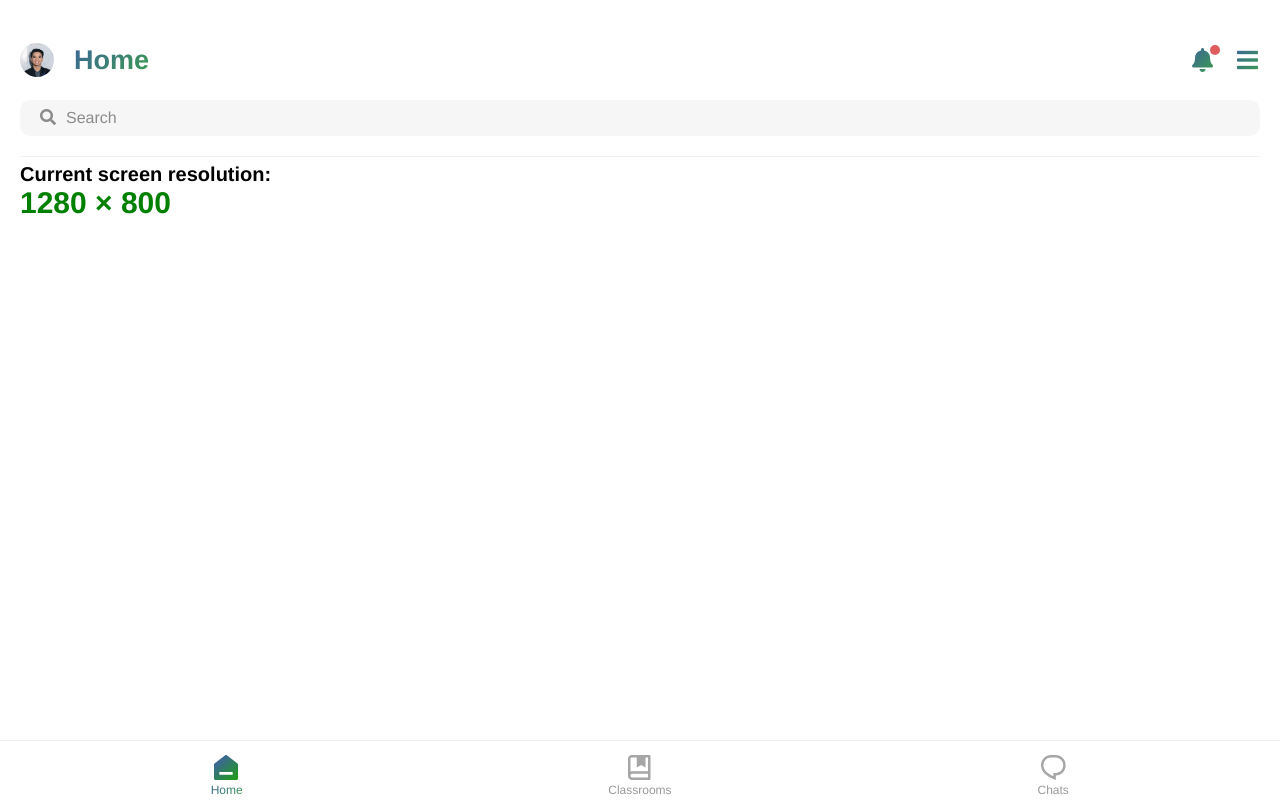
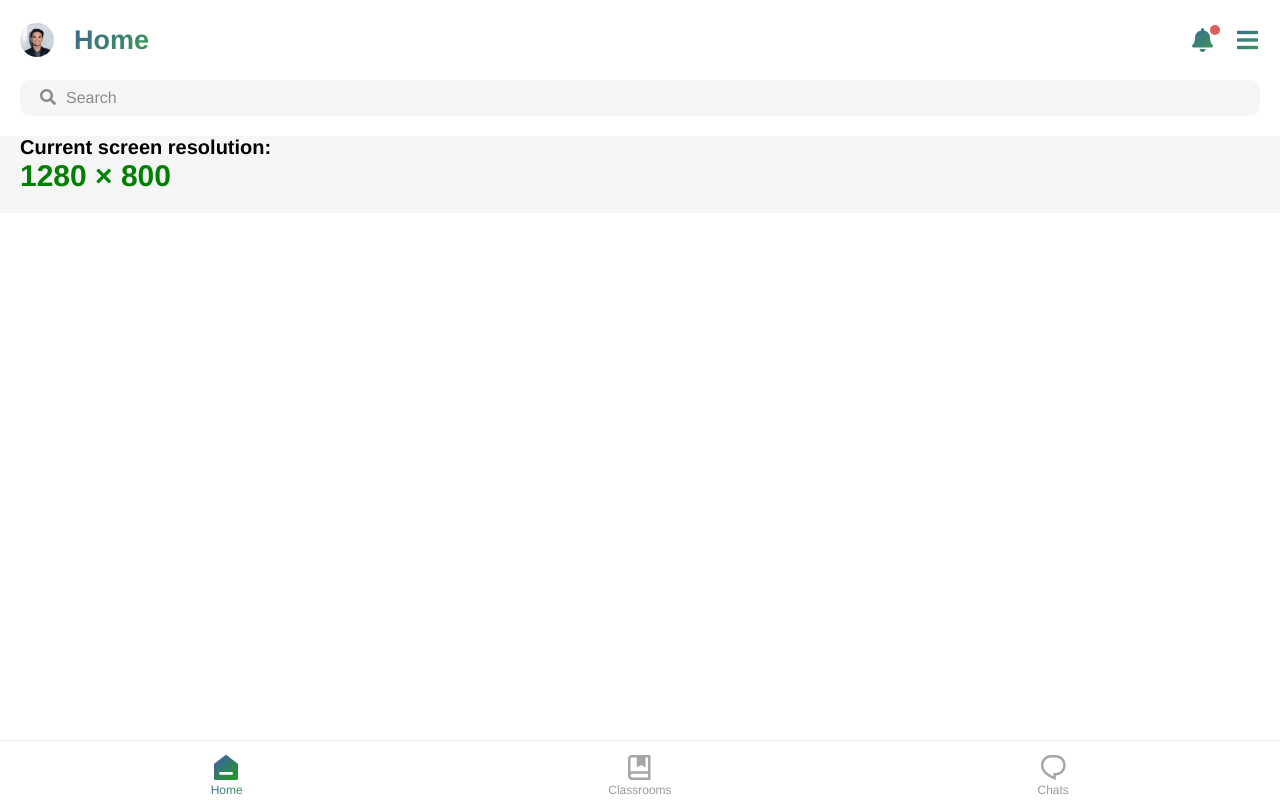
Before and after one commit to golfixed/CPE401_SeniorProj, a Vue app: page /#/ in a window 1280 px wide. Built offline with nearby package versions, Linux system fonts and the light colour scheme.

Commit message:
misc fixed

```diff
--- a/src/App.vue
+++ b/src/App.vue
@@ -61,24 +61,24 @@ body {
   }
 }
 
-.app-statusbar {
-  padding-top: 20px !important;
-  // // iPhone XR, 11, 11 Pro Max
-  // @media screen and (height: 848px) and (width: 414px) {
-  //   padding-top: 44px !important;
-  // }
+// .app-statusbar {
+//   padding-top: 20px !important;
+//   // // iPhone XR, 11, 11 Pro Max
+//   // @media screen and (height: 848px) and (width: 414px) {
+//   //   padding-top: 44px !important;
+//   // }
 
-  // iPhone X, 11 Pro
-  @media screen and (height: 768px) and (width: 375px) {
-    padding-top: 44px !important;
-  }
-}
+//   // iPhone X, 11 Pro
+//   @media screen and (height: 768px) and (width: 375px) {
+//     padding-top: 44px !important;
+//   }
+// }
 .app-pagetitle {
   position: fixed;
   top: 0;
   left: 0;
   width: 100vw;
-  height: 60px;
+  height: 80px;
 }
 .app-tabbar {
   position: fixed;
@@ -116,23 +116,24 @@ body {
   }
 }
 .app-page {
-  margin: 100px 0 100px 0;
+  margin: 80px 0 60px 0;
   padding: 20px;
   padding-top: 0;
+  background-color: #f6f6f6;
 
-  @media screen and (max-width: 375px) {
-    padding: 20px;
-  }
+  // @media screen and (max-width: 375px) {
+  //   padding: 20px;
+  // }
 
-  // iPhone XR, 11, 11 Pro Max
-  @media screen and (height: 848px) and (width: 414px) {
-    margin: 100px 0 100px 0 !important;
-  }
+  // // iPhone XR, 11, 11 Pro Max
+  // @media screen and (height: 848px) and (width: 414px) {
+  //   margin: 100px 0 100px 0 !important;
+  // }
 
-  // iPhone X, 11 Pro
-  @media screen and (height: 768px) and (width: 375px) {
-    margin: 100px 0 100px 0 !important;
-  }
+  // // iPhone X, 11 Pro
+  // @media screen and (height: 768px) and (width: 375px) {
+  //   margin: 100px 0 100px 0 !important;
+  // }
 }
 .page-hr {
   border: solid;
@@ -140,12 +141,17 @@ body {
   border-color: #f2f2f2;
   width: 100%;
 }
+#searchbar {
+  background-color: #ffffff;
+  padding: 0 20px;
+  padding-bottom: 20px;
+  margin: 0 -20px;
+}
 .app-default-searchbar {
   background-color: #f6f6f6;
   border-radius: 10px;
   height: 36px;
   padding: 0 20px;
-  margin-bottom: 20px;
   display: flex;
   justify-content: flex-start;
   align-items: center;
--- a/src/views/Home.vue
+++ b/src/views/Home.vue
@@ -5,7 +5,7 @@
         <label><i class="fas fa-search"></i>Search</label>
       </div>
     </div>
-    <hr class="page-hr" />
+    <!-- <hr class="page-hr" /> -->
     <div class="section">
       <h2 style="font-size: 20px">Current screen resolution:</h2>
       <h4 style="font-size: 30px; color: green">
```
